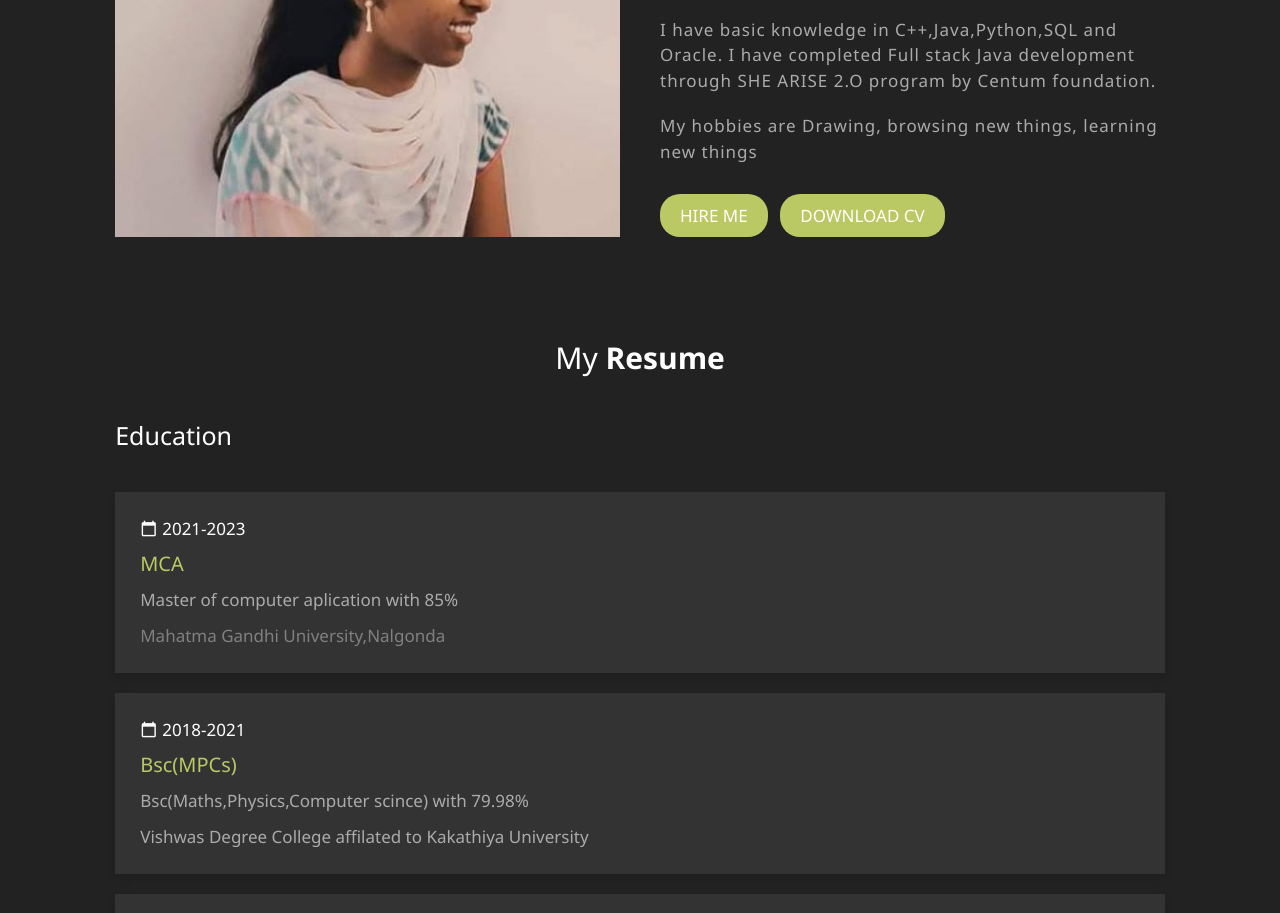
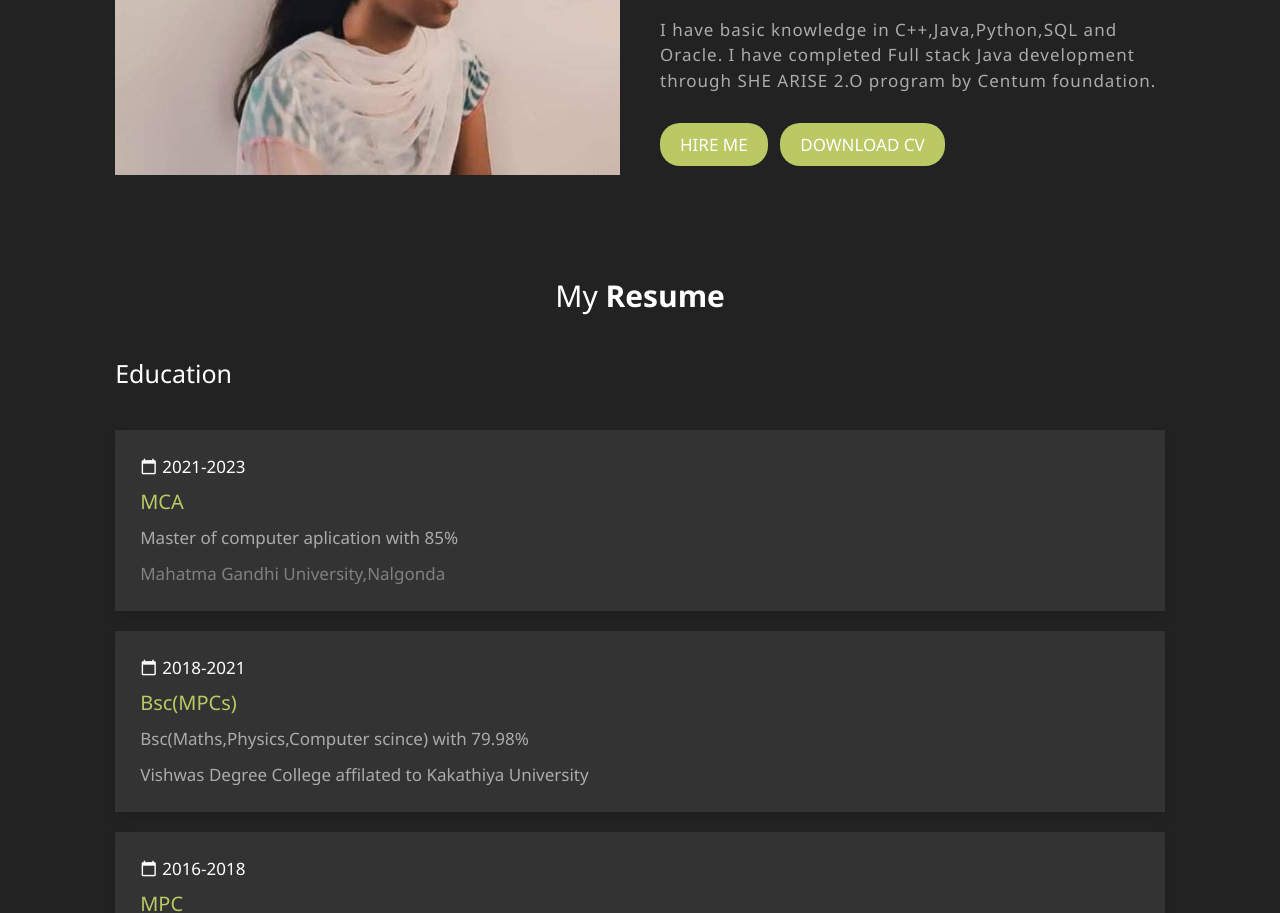
Before and after one commit to sravanieddu/portfolioapp, a plain HTML site: page portfolioapp/index.html in a window 1280 px wide. Shown: the part 1062-1975 px from the top of the page. Drawn offline with nearby package versions, Linux system fonts and the light colour scheme; files whose address does not match are found by name.

Commit message:
first commit

```diff
--- a/portfolioapp/index.html
+++ b/portfolioapp/index.html
@@ -51,7 +51,7 @@
           I have basic knowledge in C++,Java,Python,SQL and Oracle. I have completed  Full stack Java development through SHE ARISE 2.O program by Centum foundation.
         </p>
         <p>
-        My hobbies are Drawing, browsing new things, learning new things
+
         </p>
         <a href="#" class="btn">hire me</a>
         <a href="#" class="btn">download cv</a>
```
